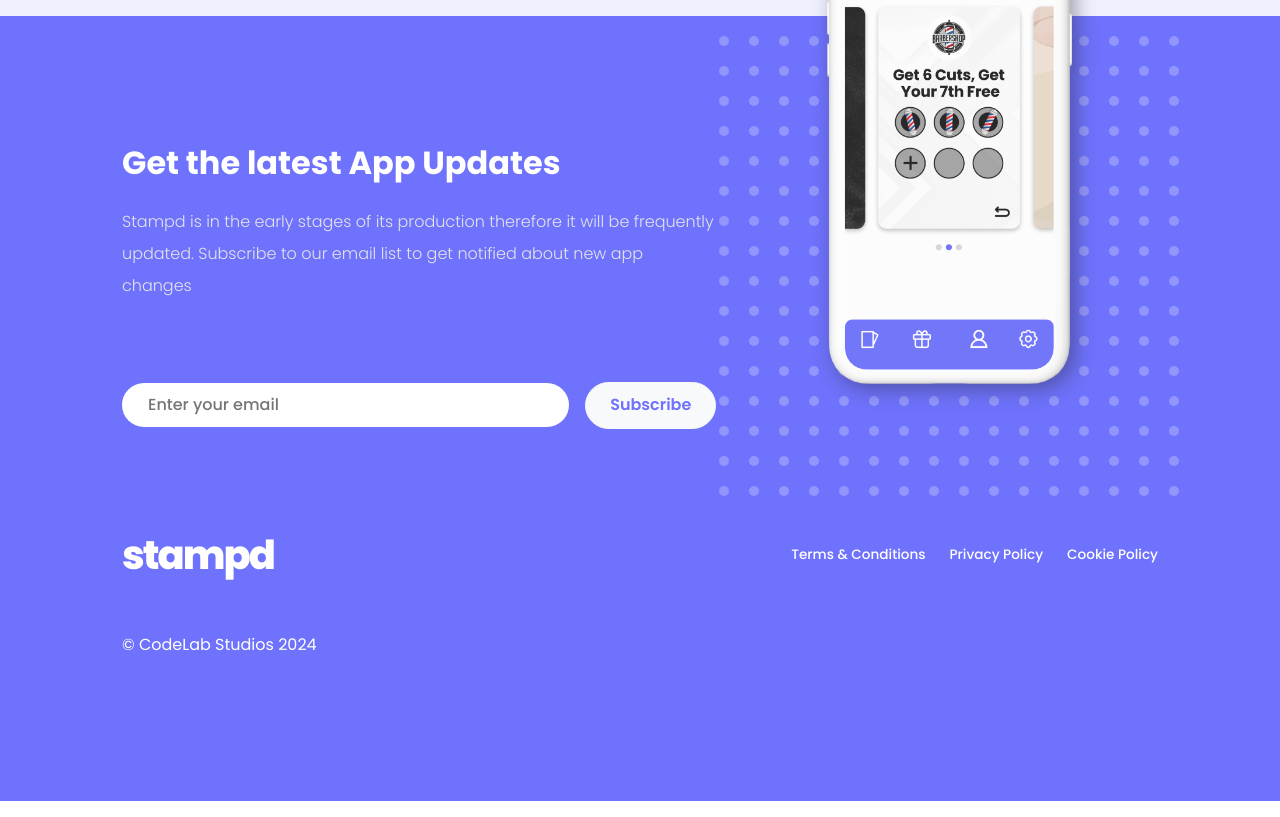
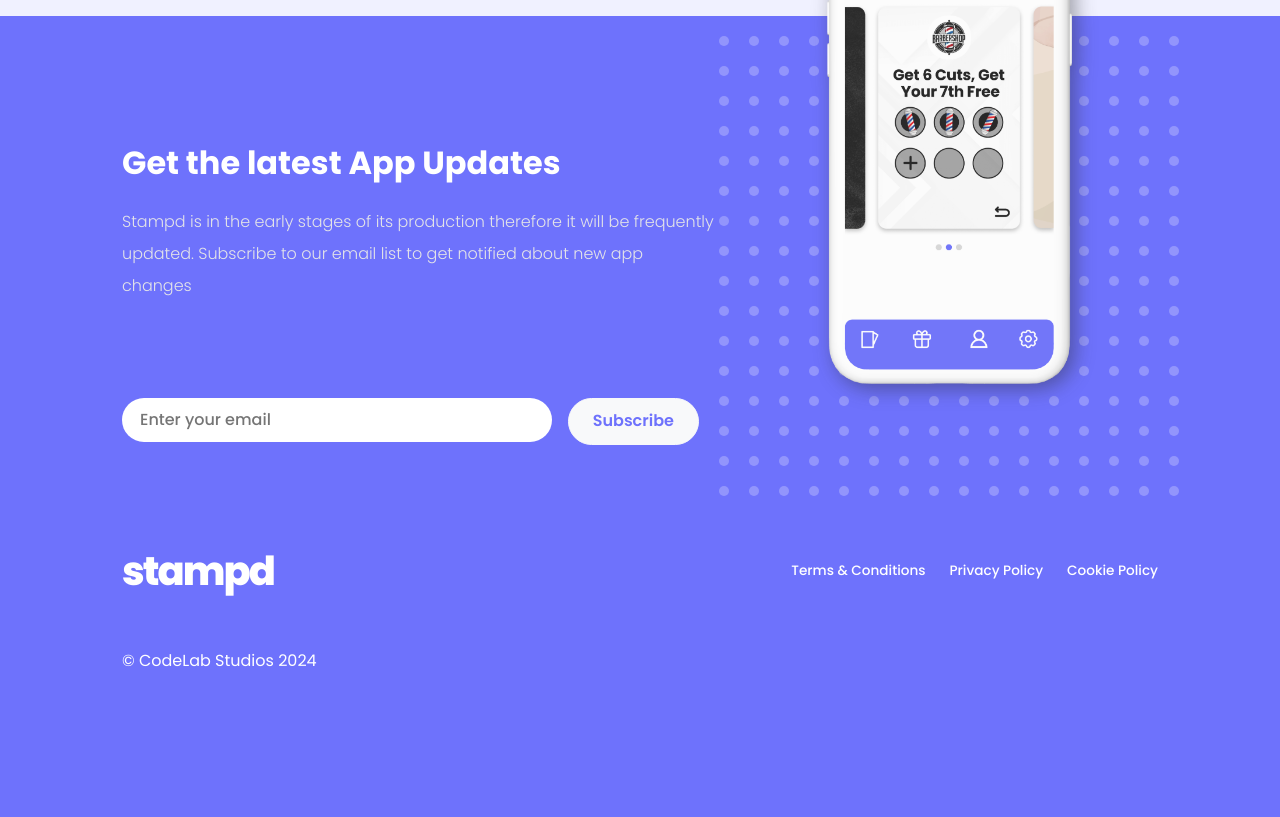
Before and after one commit to AndreiAgmata/stampd-landing-page, a Next.js app: page / in a window 1280 px wide. Shown: the part 4786-5603 px from the top of the page. Built offline with nearby package versions, Linux system fonts and the light colour scheme.

Commit message:
Updated footer layout

```diff
--- a/src/components/Footer/Footer.js
+++ b/src/components/Footer/Footer.js
@@ -19,17 +19,21 @@
               be frequently updated. Subscribe to our email list to get notified
               about new app changes
             </p>
-            <div className="email-input mt-5 d-flex flex-row justify-content-start align-items-center gap-3">
+            <div className="email-input mt-5 row w-100 g-3">
+              <div className="col-12 col-sm-9">
                 <input
                   type="text"
                   id="email"
                   name="email"
-                className="p-2 px-4 rounded-pill flex-grow-1 fw-medium"
+                  className="p-2 ps-3 rounded-pill flex-grow-1 fw-medium w-100"
                   placeholder="Enter your email"
                 />
+              </div>
+              <div className="col">
                 <button type="button" className="btn btn-light subscribe-btn">
                   Subscribe
                 </button>
+              </div>
             </div>
           </div>
           <div className="col d-none d-md-flex justify-content-center">
```
Lines whose indentation alone changed are shown as unchanged.
